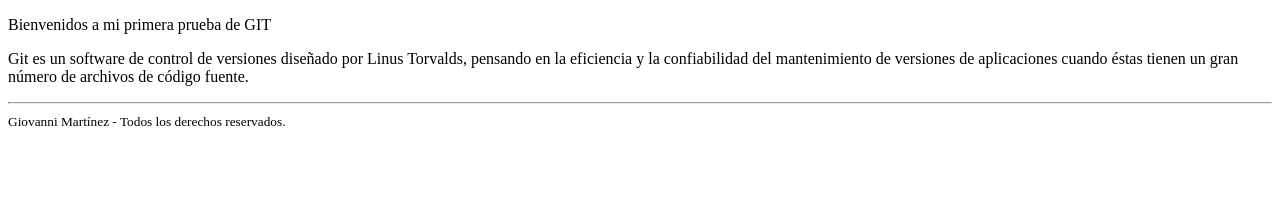
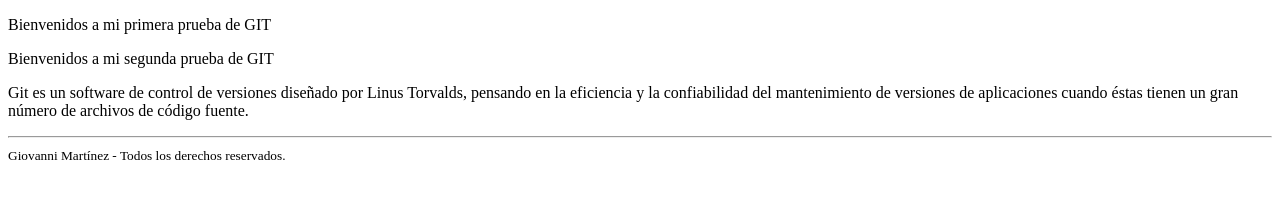
Before and after one commit to graftaff/GIT-TEST, a plain HTML site: page index.html in a window 1280 px wide. Drawn offline with Linux system fonts and the light colour scheme.

Commit message:
Mi segundo test

```diff
--- a/index.html
+++ b/index.html
@@ -10,6 +10,8 @@
     <header>
         <div class="encabezado">
             <p>Bienvenidos a mi primera prueba de GIT</p>
+
+            <p>Bienvenidos a mi segunda prueba de GIT</p>
         </div>
     </header>
 
```
